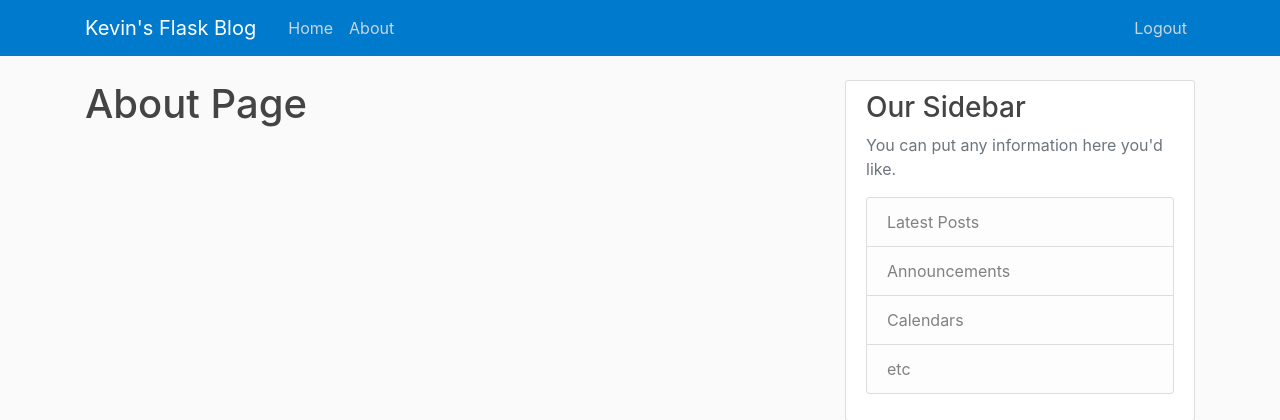
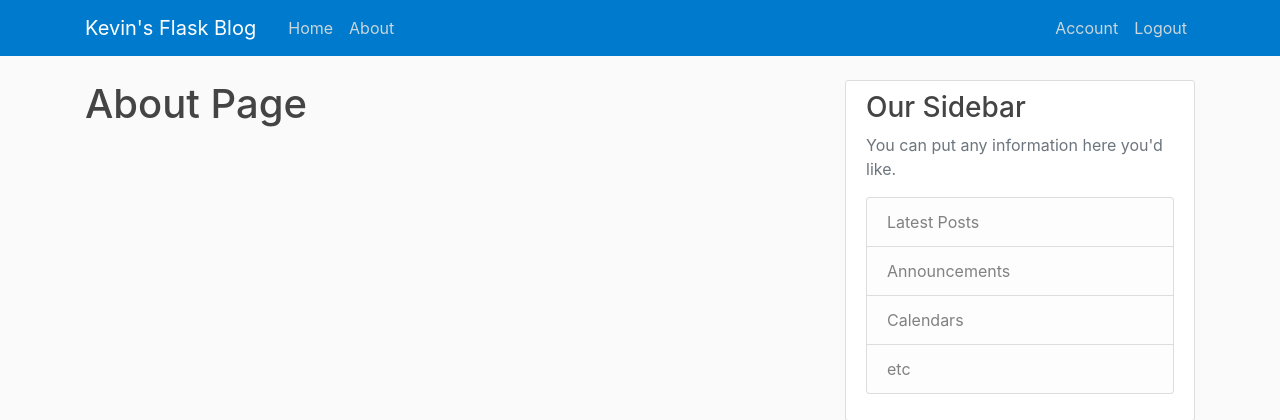
Before and after one commit to kevinhamlin/flask_project, a Flask app: page /about in a window 1280 px wide. Shown: the top 420 px of the page. Run offline with Flask 2, Linux system fonts and the light colour scheme; a user stored in the database is signed in; some libraries are stand-ins or nearby versions.

Commit message:
Added link for Account page for logged in users.

```diff
--- a/main/__init__.py
+++ b/main/__init__.py
@@ -10,7 +10,9 @@ app.config['SQLALCHEMY_DATABASE_URI'] = 'sqlite:///site.db'
 db = SQLAlchemy(app)
 
 bcrypt = Bcrypt(app)
+
 login_manager = LoginManager(app)
+login_manager.login_view = 'login'
 
 
 from main import routes
--- a/main/routes.py
+++ b/main/routes.py
@@ -3,7 +3,7 @@ from main.forms import RegistrationForm, LoginForm
 from main.imports.posts import posts
 from main import app, db, bcrypt
 from main.models.models import User
-from flask_login import login_user, logout_user, current_user
+from flask_login import login_user, logout_user, current_user, login_required
 
 
 @app.route("/")
@@ -52,3 +52,7 @@ def login():
 def logout():
     logout_user()
     return redirect(url_for('home'))
+
+@app.route("/account")
+def account():
+    return render_template('account.html', title='Account')
--- a/main/templates/layout.html
+++ b/main/templates/layout.html
@@ -30,6 +30,7 @@
             <!-- Right Side of Naviation Hader -->
             <div class="navbar-nav">
                 {% if current_user.is_authenticated %}
+                    <a class="nav-item nav-link" href="{{ url_for('account') }}">Account</a>
                     <a class="nav-item nav-link" href="{{ url_for('logout') }}">Logout</a>
                 {% else %}
                   <a class="nav-item nav-link" href="{{ url_for('login') }}">Login</a>
```
